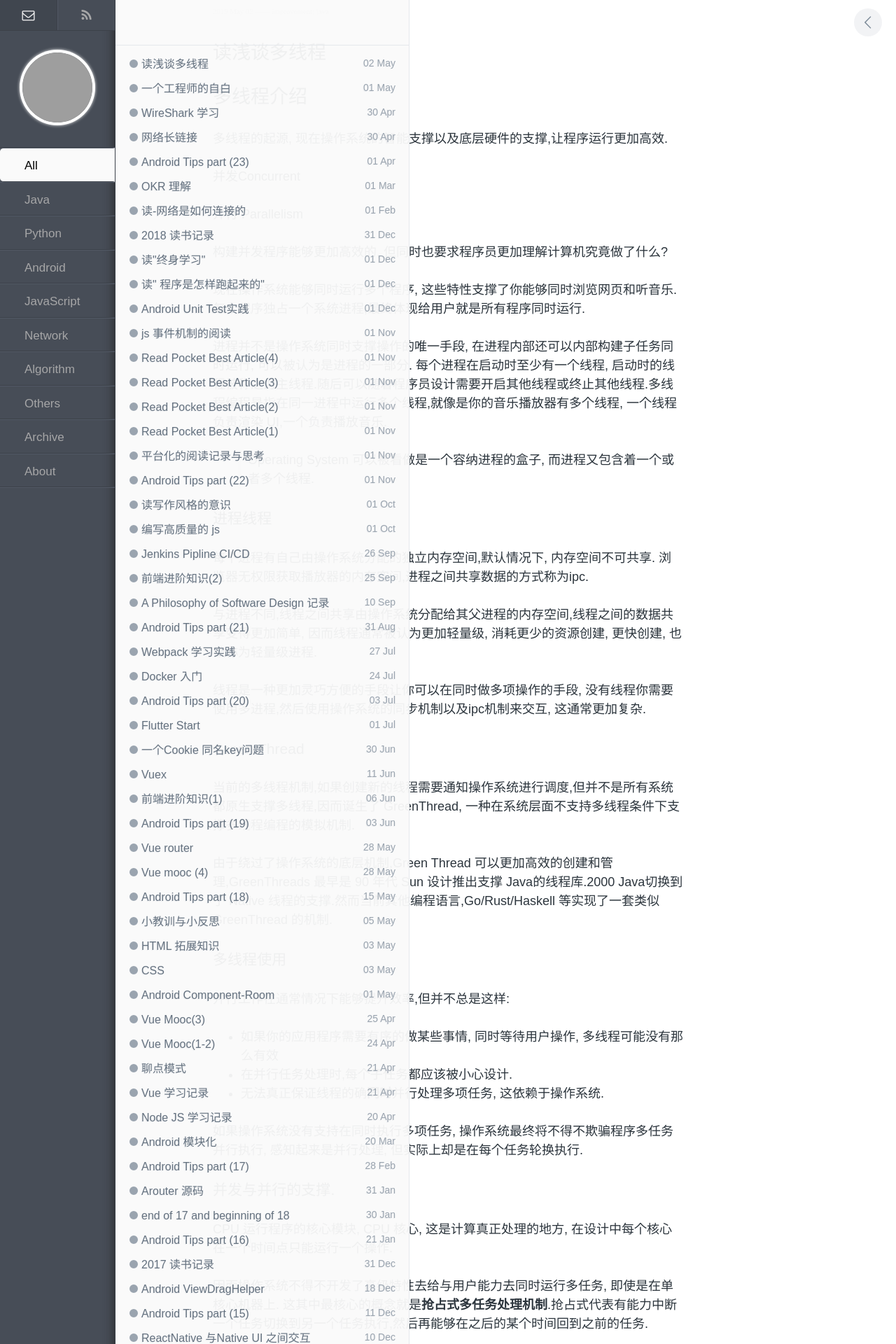
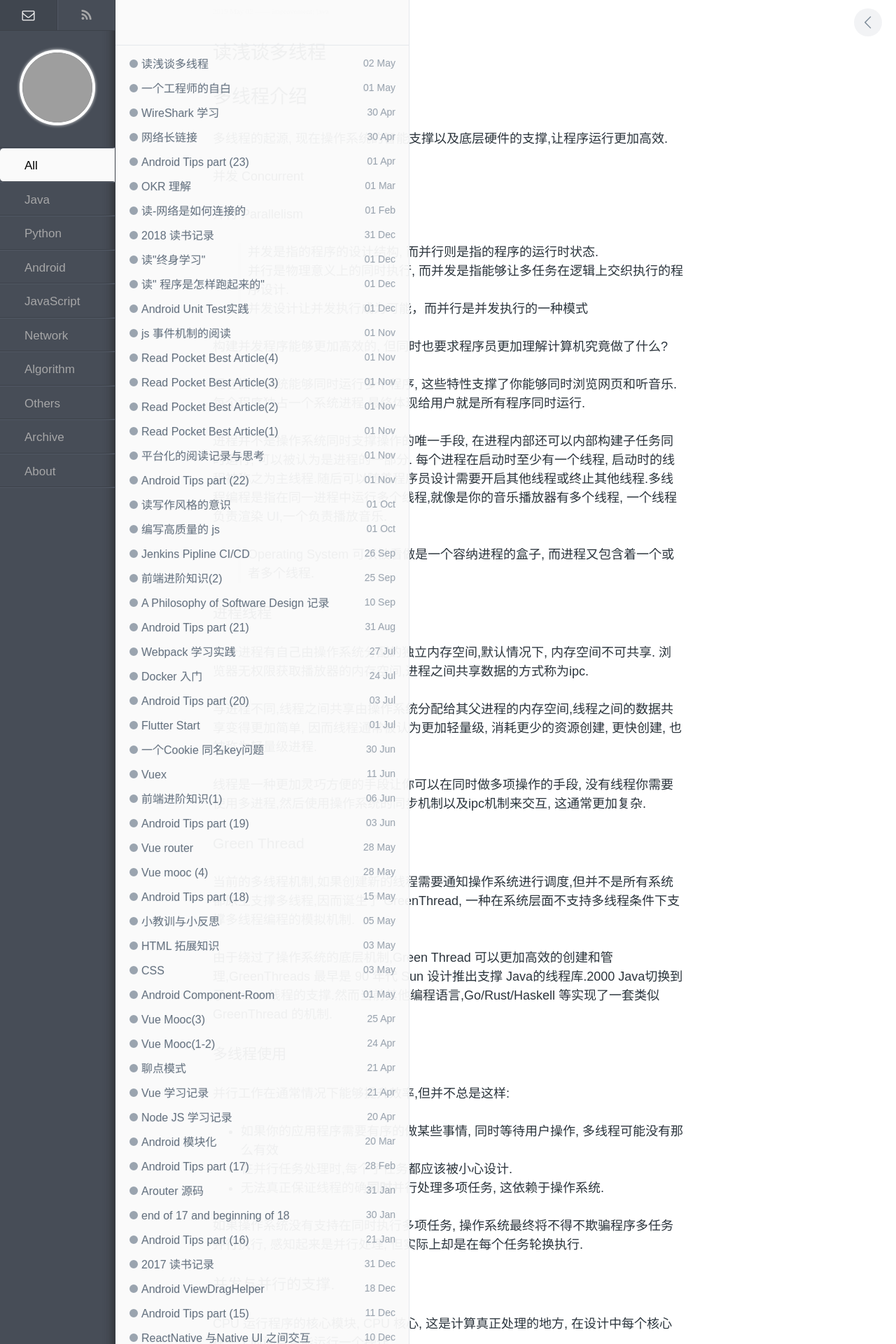
Before and after one commit to enlipan/enlipan.github.io, a Jekyll site: the page built from _posts/2019-05-02-reading-mutithreading.md, in a window 1280 px wide. Shown: the top 1920 px of the page at 70% size. Built offline with Jekyll 4.4.1, drawn with Linux system fonts in a browser that asks for light colours; nearby versions of some CDN libraries; comment, search, counter and statistics services are not loaded; grey boxes are pictures that could not be loaded.

Commit message:
modify multithreading

```diff
--- a/_posts/2019-05-02-reading-mutithreading.md
+++ b/_posts/2019-05-02-reading-mutithreading.md
@@ -10,9 +10,13 @@ keywords: [improvement,java]
 
 多线程的起源, 现在操作系统的智能支撑以及底层硬件的支撑,让程序运行更加高效.
 
-并发Concurrent
+并发 Concurrent
 
 并行 Parallelism
+
+> 并发是指的程序的设计结构, 而并行则是指的程序的运行时状态.
+> 并行是物理意义上的同时执行, 而并发是指能够让多任务在逻辑上交织执行的程序设计.
+> 并发设计让并发执行成为可能，而并行是并发执行的一种模式
 
 构建并发程序能够更加高效的, 但同时也要求程序员更加理解计算机究竟做了什么?
 
```
